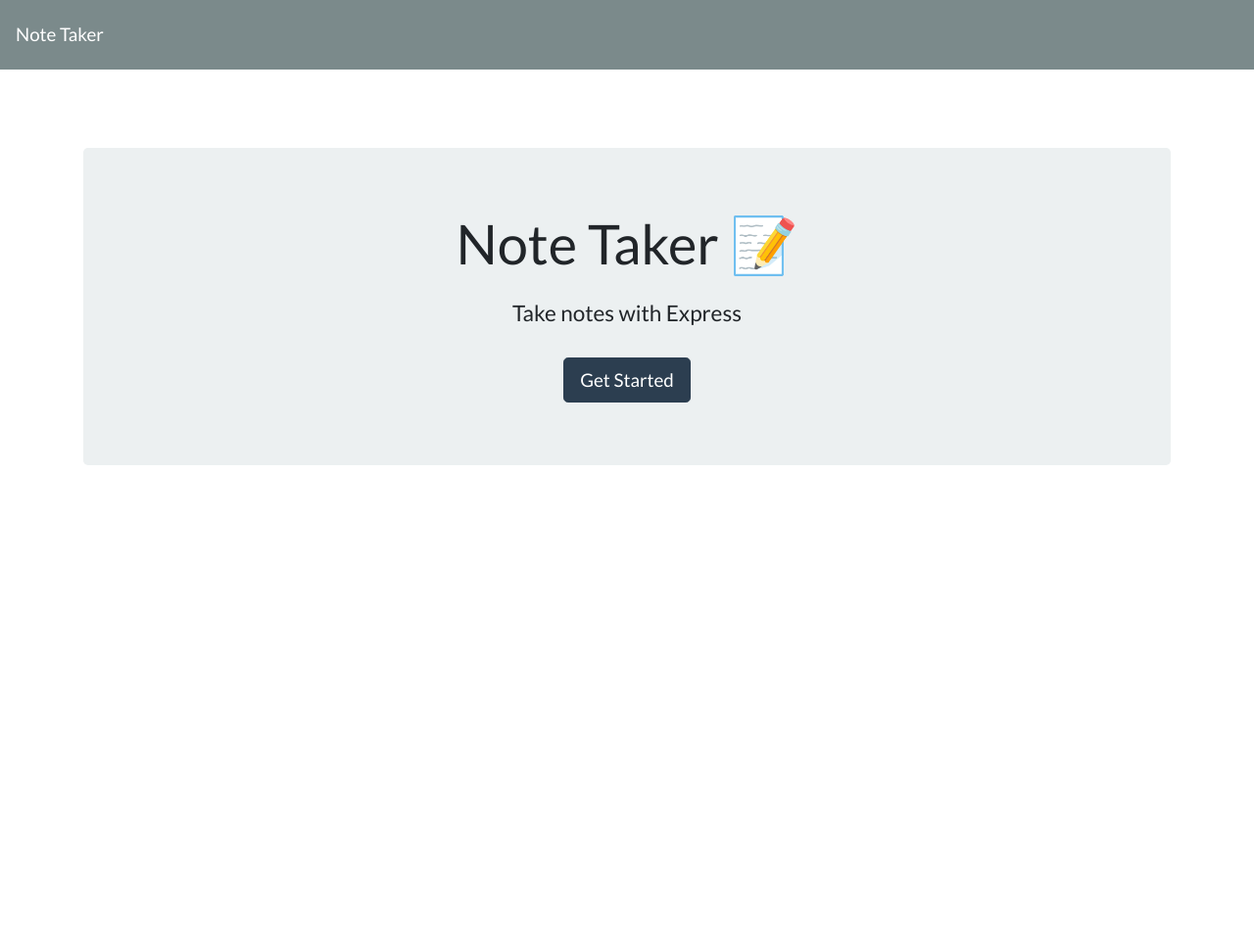
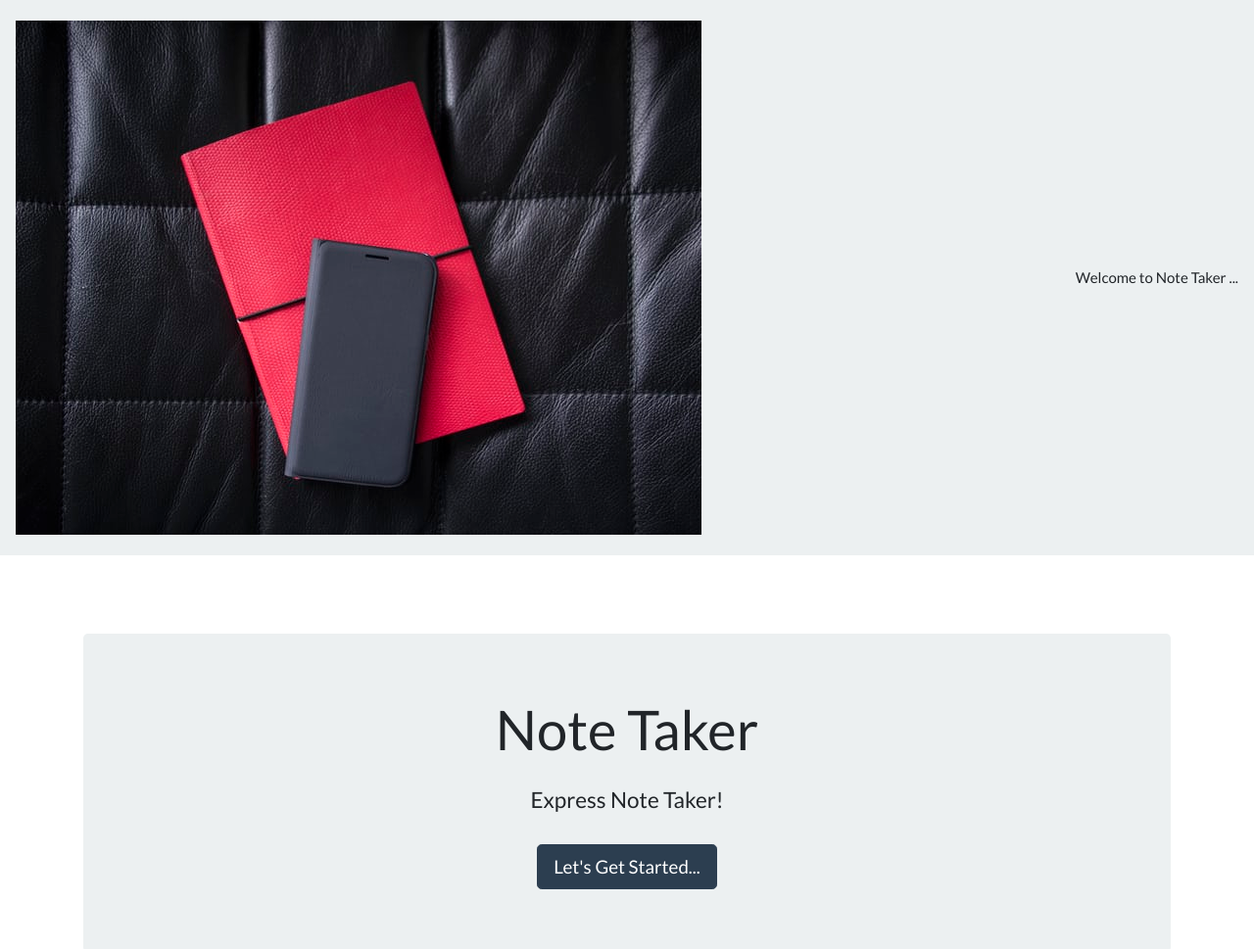
Before and after one commit to VinceH28/NoteTaker, a website: page public/assets/index.html in a window 1280 px wide. Shown: the top 969 px of the page at 98% size. Before the commit the page ends 800 px from the top, so only its background shows below. Drawn offline with nearby package versions, Linux system fonts and the light colour scheme.

Commit message:
file update
adjusted navbars
title
links

```diff
--- a/public/assets/index.html
+++ b/public/assets/index.html
@@ -5,24 +5,30 @@
   <meta charset="UTF-8">
   <meta name="viewport" content="width=device-width, initial-scale=1.0">
   <meta http-equiv="X-UA-Compatible" content="ie=edge">
-  <title>Note Taker</title>
+  <title> Note Taker Express App. </title>
   <link rel="stylesheet" href="https://cdnjs.cloudflare.com/ajax/libs/bootswatch/4.1.3/flatly/bootstrap.min.css" />
 </head>
 
 <body>
-  <nav class="navbar navbar-dark bg-dark">
-    <a class="navbar-brand" href="/">Note Taker
+  <nav class="navbar navbar-light bg-light">
+    <a class="navbar-brand" href="#">
+      <img src="../images/index_background.png" alt="red notebook with phone inside black flip case on top">
+  </a>
+       Welcome to Note Taker ...
     </a>
+
   </nav>
   <div class="container">
     <div style="margin-top: 80px;" class="jumbotron text-center">
-      <h1 class="display-4">Note Taker <span role="img" aria-label="Memo">📝</span></h1>
-      <h4 class="mt-4">Take notes with Express</h4>
-      <a class="btn btn-primary btn-lg mt-4" href="/notes" role="button">Get Started</a>
+      <h1 class="display-4"> Note Taker <span role="img" aria-label="Memo"> </span></h1>
+      <h4 class="mt-4"> Express Note Taker! </h4>
+      <a class="btn btn-primary btn-lg mt-4" href="/notes" role="button"> Let's Get Started... </a>
     </div>
   </div>
+
   <script src="https://cdnjs.cloudflare.com/ajax/libs/jquery/3.3.1/jquery.min.js"></script>
-  <script src="/assets/js/index.js"></script>
+  <script src="./js/index.js"></script>
+
 </body>
 
 </html>
```
Also changed, not shown: public/assets/notes.html (+13 -12 lines).
